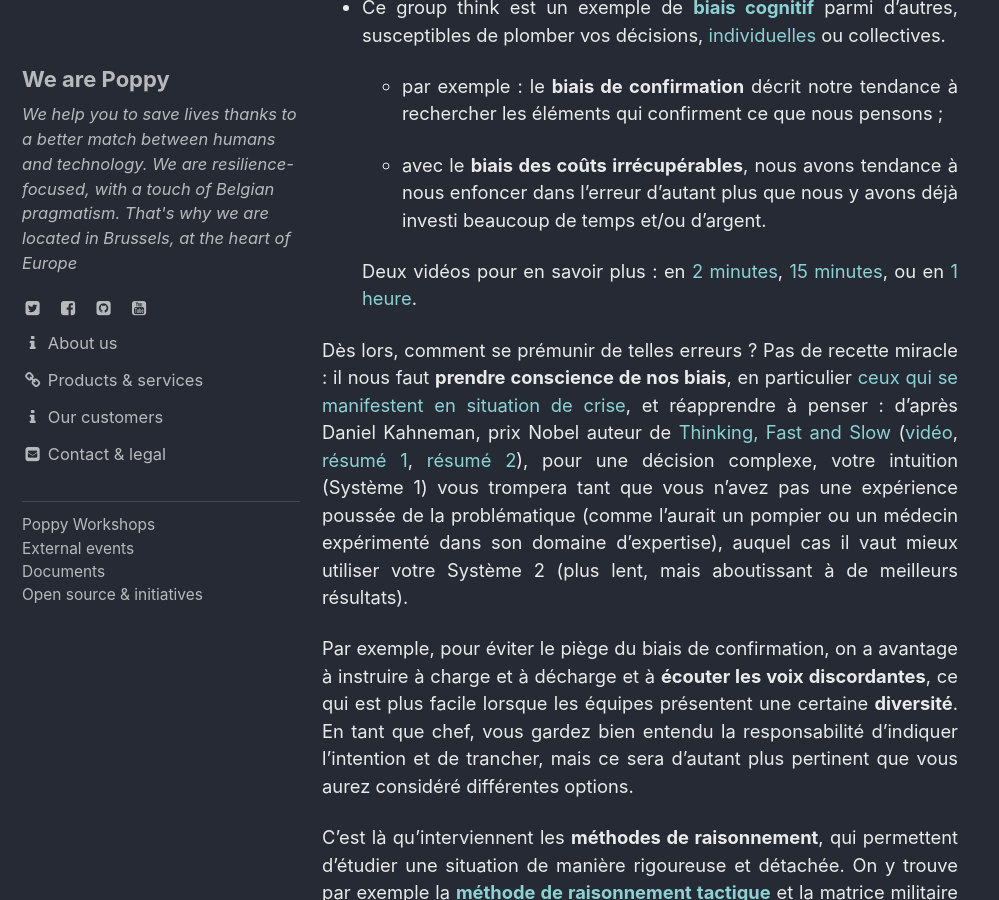
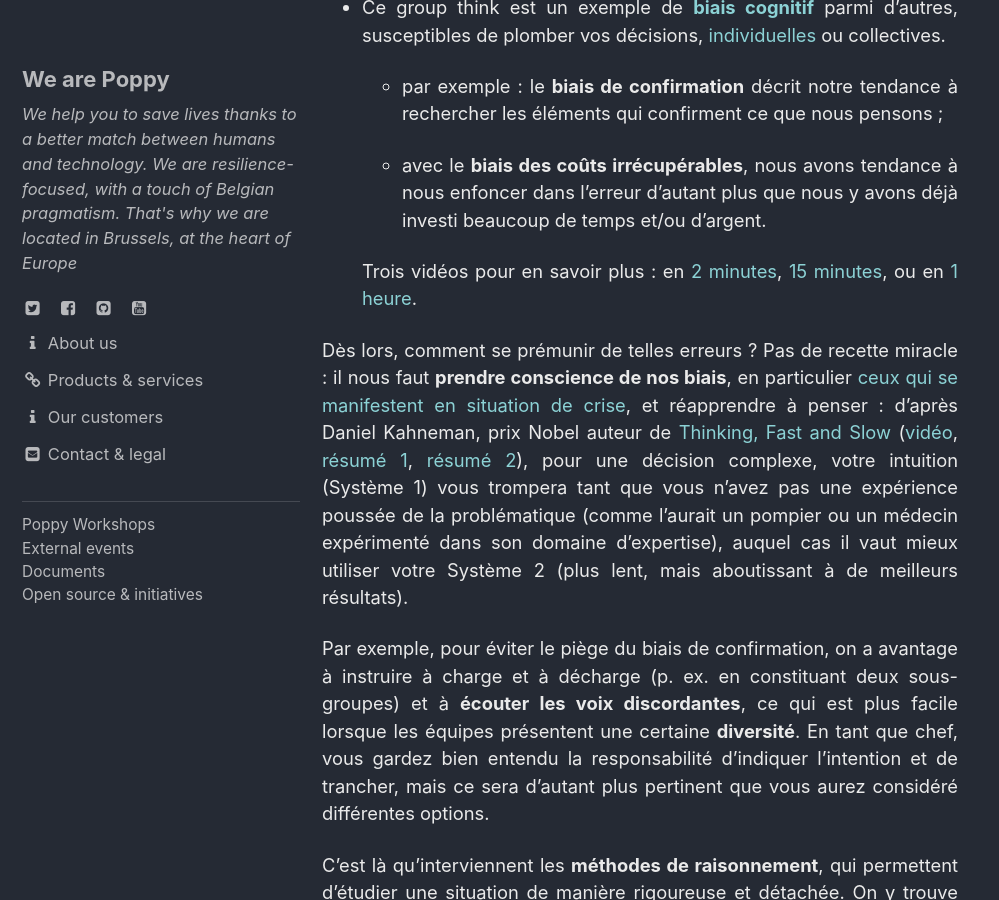
Before and after one commit to ccloquet/ccloquet.github.io, a Jekyll site: the page built from _posts/1900-01-01-incertitude.md, in a window 1280 px wide and 900 px high, scrolled down 1595 px. Shown: the whole window, without its empty margins (0-999 px from the left). Built offline with Jekyll 4.4.1, drawn with Linux system fonts in a browser that asks for light colours; cached includes are drawn as plain includes.

Commit message:
Update 1900-01-01-incertitude.md

```diff
--- a/_posts/1900-01-01-incertitude.md
+++ b/_posts/1900-01-01-incertitude.md
@@ -33,12 +33,12 @@ Pour nous aider, nous pouvons également dégager **quelques facteurs pour orien
 
    - avec le **biais des coûts irrécupérables**, nous avons tendance à nous enfoncer dans l'erreur d'autant plus que nous y avons déjà investi beaucoup de temps et/ou d'argent.
 
-	Deux vidéos pour en savoir plus : en [2 minutes](https://www.youtube.com/watch?v=FxaV_Fi-GkY), [15 minutes](https://www.youtube.com/watch?v=FZJwRRsmeyY), ou en [1 heure](https://www.youtube.com/watch?v=Et8W0skDF6E).
+	Trois vidéos pour en savoir plus : en [2 minutes](https://www.youtube.com/watch?v=FxaV_Fi-GkY), [15 minutes](https://www.youtube.com/watch?v=FZJwRRsmeyY), ou en [1 heure](https://www.youtube.com/watch?v=Et8W0skDF6E).
 
 Dès lors, comment se prémunir de telles erreurs ? Pas de recette miracle : il nous faut **prendre conscience de nos biais**, en particulier [ceux qui se manifestent en situation de crise](http://www.performance2.net/blog/wp-content/uploads/2013/10/Decision-Making-in-Crisis.pdf), et réapprendre à penser : d'après Daniel Kahneman, prix Nobel auteur de [Thinking,  Fast and Slow](https://en.wikipedia.org/wiki/Thinking,_Fast_and_Slow)  ([vidéo](https://www.youtube.com/watch?v=Et8W0skDF6E), [résumé 1](https://medium.com/leadership-motivation-and-impact/what-i-learned-from-thinking-fast-and-slow-a4a47cf8b5d5), [résumé 2](
 https://www.cia.gov/library/center-for-the-study-of-intelligence/csi-publications/csi-studies/studies/vol.-56-no.-2/thinking-fast-and-slow.html)), pour une décision complexe, votre intuition (Système 1) vous trompera tant que vous n'avez pas une expérience poussée de la problématique (comme l'aurait un pompier ou un médecin expérimenté dans son domaine d'expertise), auquel cas il vaut mieux utiliser votre Système 2 (plus lent, mais aboutissant à de meilleurs résultats).
 
-Par exemple, pour éviter le piège du biais de confirmation, on a avantage à instruire à charge et à décharge et à **écouter les voix discordantes**, ce qui est plus facile lorsque les équipes présentent une certaine **diversité**. En tant que chef, vous gardez bien entendu la responsabilité d'indiquer l'intention et de trancher, mais ce sera d'autant plus pertinent que vous aurez considéré différentes options.
+Par exemple, pour éviter le piège du biais de confirmation, on a avantage à instruire à charge et à décharge (p. ex. en constituant deux sous-groupes) et à **écouter les voix discordantes**, ce qui est plus facile lorsque les équipes présentent une certaine **diversité**. En tant que chef, vous gardez bien entendu la responsabilité d'indiquer l'intention et de trancher, mais ce sera d'autant plus pertinent que vous aurez considéré différentes options.
 
 C'est là qu'interviennent les **méthodes de raisonnement**, qui permettent d'étudier une situation de manière rigoureuse et détachée. On y trouve par exemple la [**méthode de raisonnement tactique**](https://www.fun-mooc.fr/c4x/Paris2/09004/asset/Video41.pdf) et la matrice militaire « [**facteurs d'appréciation x élements de manoeuvre**](https://www.penseemiliterre.fr/-france-et-belgique-vers-une-doctrine-commune_775_1013077.html) » [\*\*\*] visant à prendre en compte un maximum de facteurs dans la décision.
 
```
